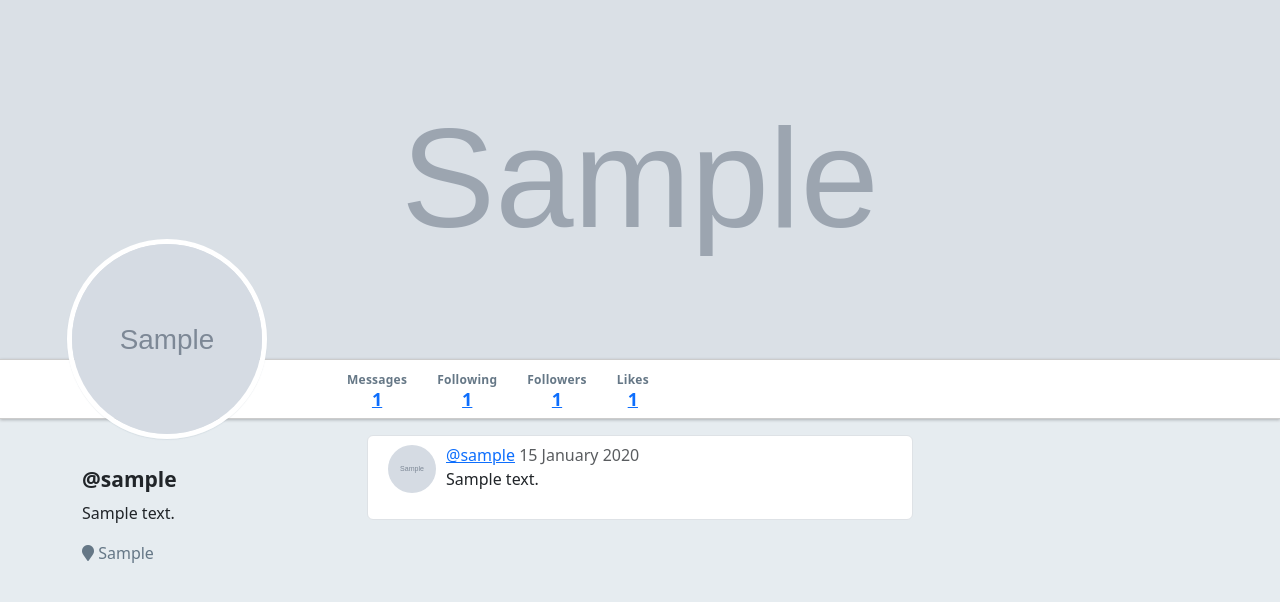
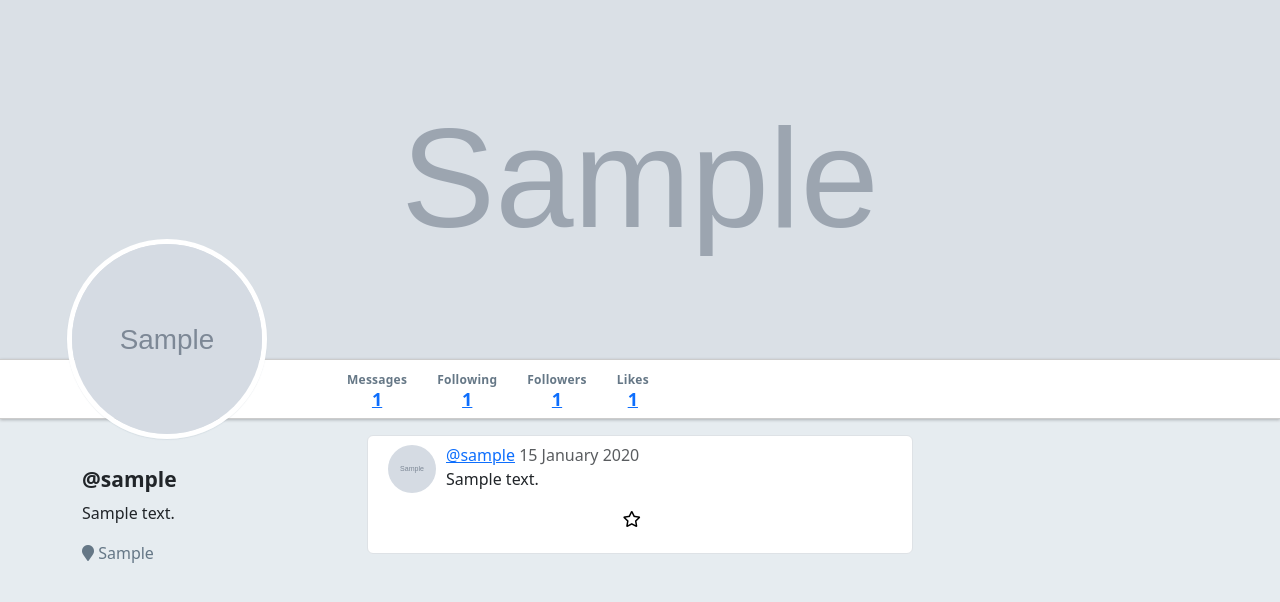
Before and after one commit to tdhood/warbler, a Flask app: template templates/users/show.html in a window 1280 px wide. Shown: the part 47-649 px from the top of the page. Run offline with Flask 2, Linux system fonts and the light colour scheme; the template is opened without the code that fills it: values that come from a table or form of the project are taken from there, others are empty; tables that the repository leaves empty hold one stand-in row (values such as "Sample post"); grey boxes marked "Sample" are stand-in pictures; some libraries are stand-ins or nearby versions.

Commit message:
fixed star button location for all templates

```diff
--- a/templates/users/show.html
+++ b/templates/users/show.html
@@ -9,17 +9,30 @@
       <a href="/messages/{{ message.id }}" class="message-link"></a>
 
       <a href="/users/{{ user.id }}">
-        <img src="{{ user.image_url }}"
-             alt="user image"
-             class="timeline-image">
+        <img src="{{ user.image_url }}" alt="user image" class="timeline-image">
       </a>
-
+      <div class="warble-area">
         <div class="message-area">
           <a href="/users/{{ user.id }}">@{{ user.username }}</a>
           <span class="text-muted">
             {{ message.timestamp.strftime('%d %B %Y') }}
           </span>
           <p>{{ message.text }}</p>
+        </div>
+        <div class="star-area">
+          <form method="POST" action="/like">
+            {{ g.csrf_form.hidden_tag() }}
+            <input hidden name="message_id" value="{{ message.id }}">
+            <button class="starButton far fa-star"></button>
+          </form>
+          {% else %}
+          <form method="POST" action="/unlike">
+            {{ g.csrf_form.hidden_tag() }}
+            <input hidden name="message_id" value="{{ message.id }}">
+            <button class="starButton fas fa-star"></button>
+        </div>
+      </div>
+      </form>
 </div>
 </li>
 
```
Also changed, not shown: templates/home.html (+6 -2 lines), templates/messages/show.html (+6 -2 lines). Lines whose indentation alone changed are shown as unchanged.
